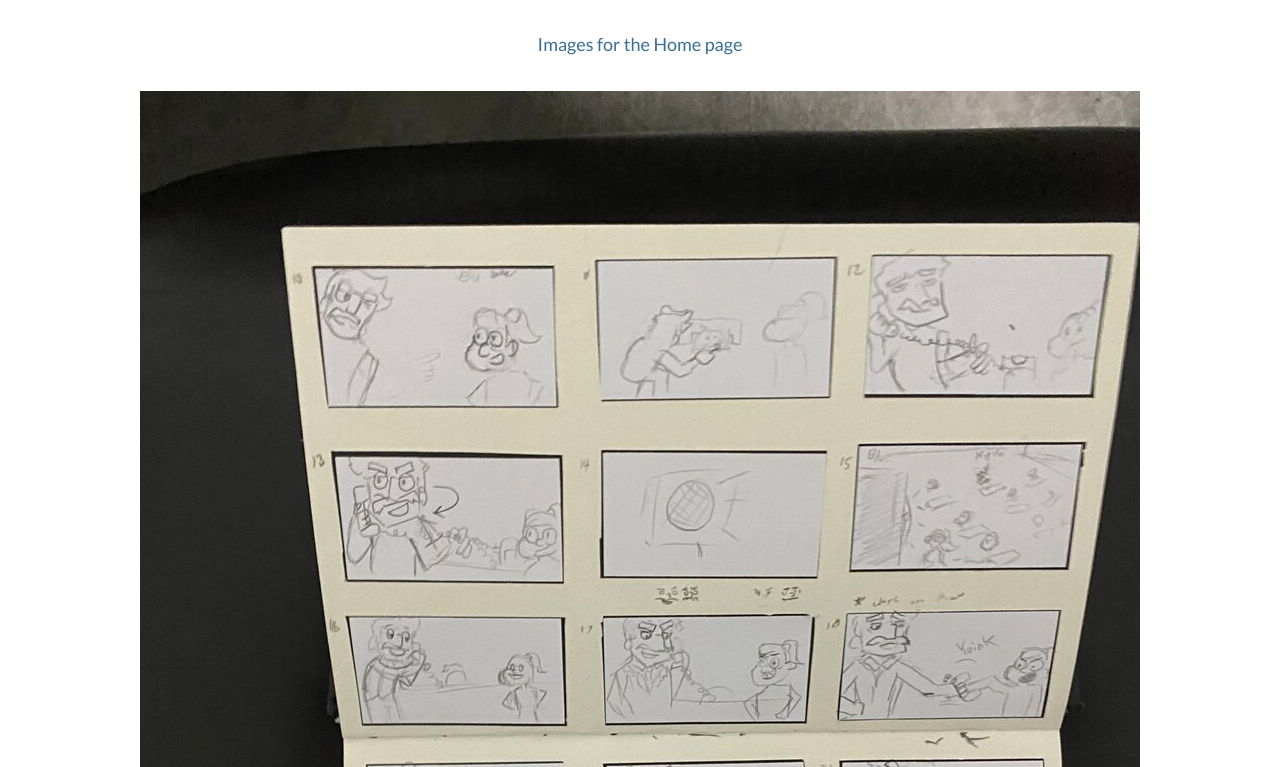
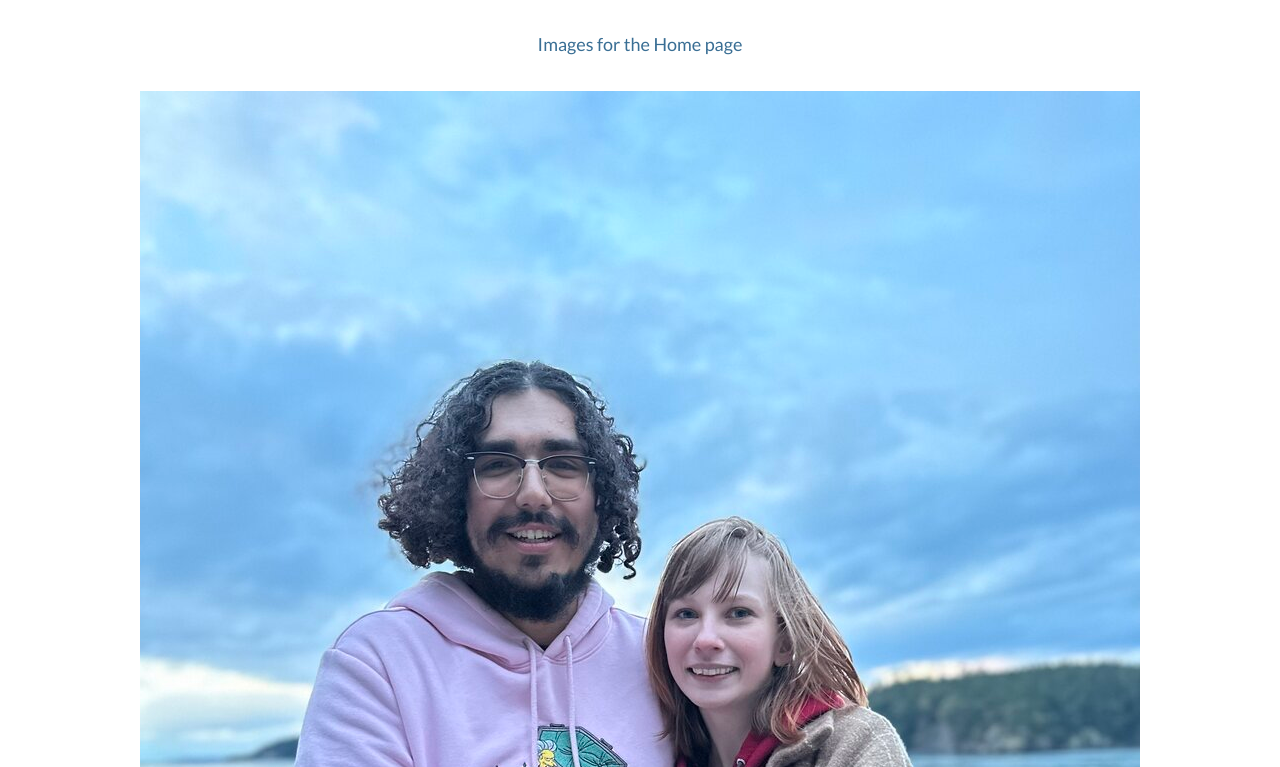
Before and after one commit to darrenmejiayepez1998/wdd130, a plain HTML site: page darren_personal_site/site-plan.html in a window 1280 px wide. Shown: the part 2653-3420 px from the top of the page. Drawn offline with Linux system fonts and the light colour scheme; a web font is replaced by a local one.

Commit message:
changed image for home site

```diff
--- a/darren_personal_site/site-plan.html
+++ b/darren_personal_site/site-plan.html
@@ -137,7 +137,7 @@
       </p>
 
       <p>Images for the Home page</p>
-        <img src="images/rsz_1img-0412.jpg" alt="image of me">
+        <img src="images/rsz_1img-0753.jpg" alt="image of me">
 
       </ul>
       <h3>The main page and one of the subpages</h3>
@@ -157,7 +157,7 @@
       <p>Images for the Page 2</p>
        <img src="images/rsz_3derek-story-jrqeb5o7h2u-unsplash.jpg" alt="image of SNES controller">
        <img src="images/rsz_3erik-mclean-fdav7lwawtk-unsplash.jpg" alt="image of Pokemon Cards">
-
+       <img src="images/rsz_1img-0412.jpg" alt="image of storyboard">
       </ul>
       <h3>Resource sub page</h3>
       <p>
```
